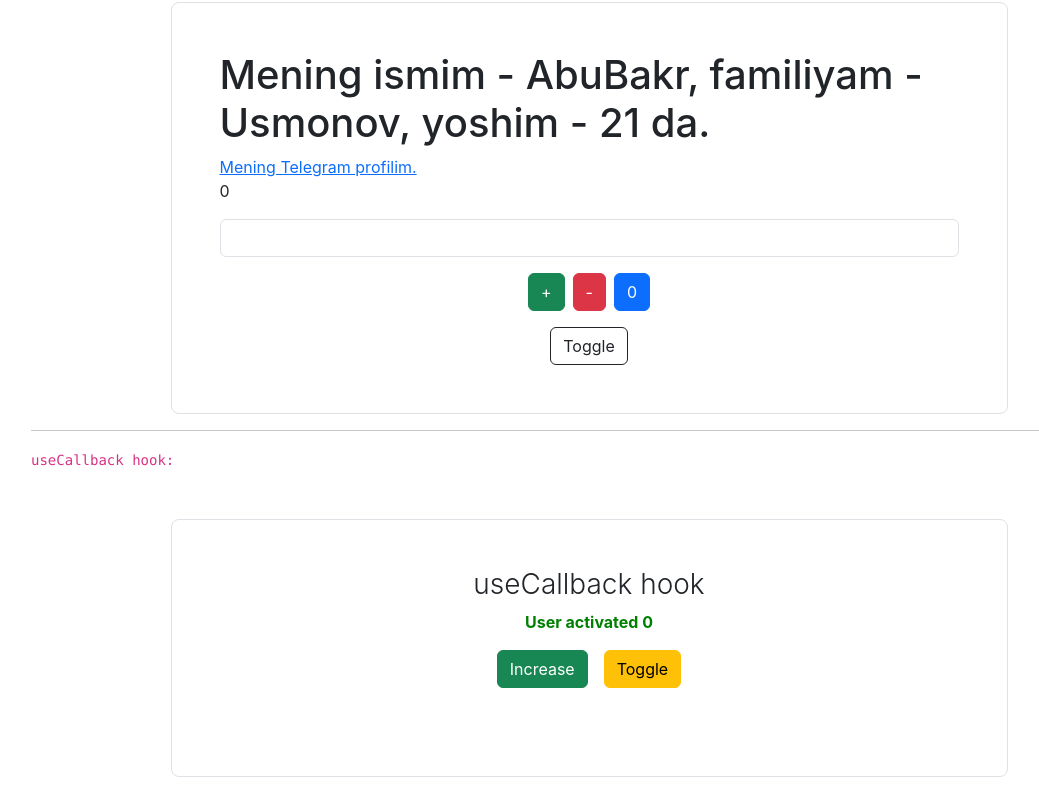
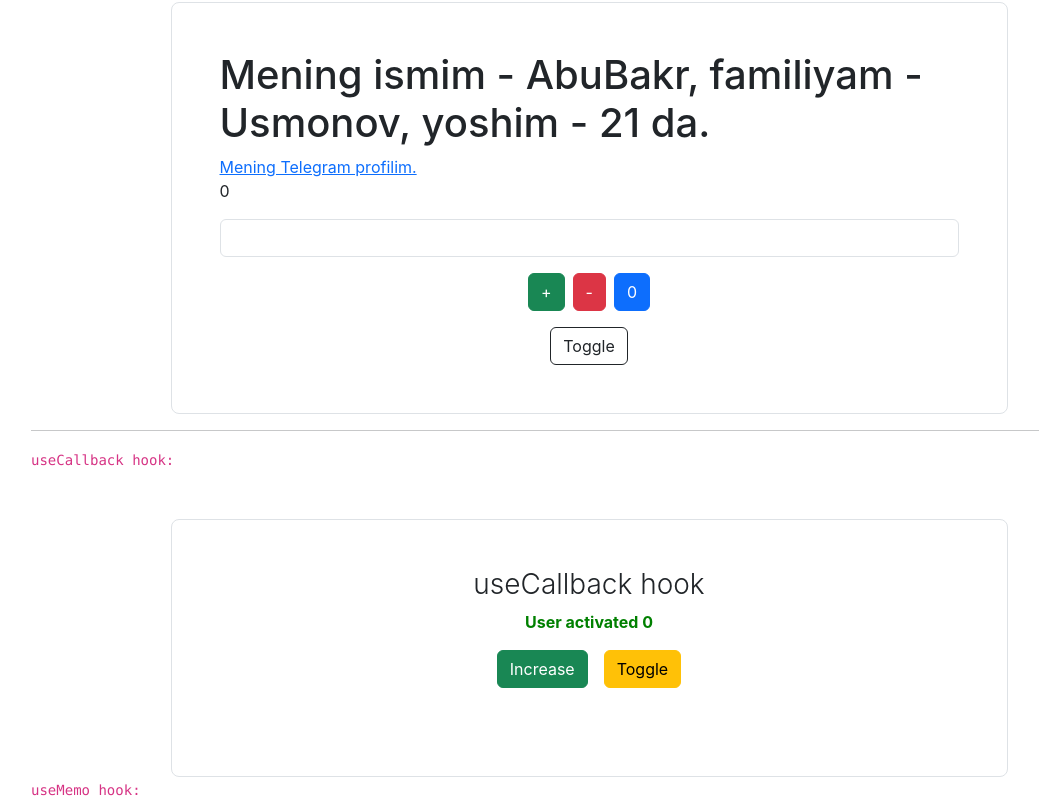
Before and after one commit to AkobirCoder/ReactJS-tutorial, a React (Create React App) app in the folder react-hooks-tutorial-app/: page / in a window 1280 px wide. Shown: the part 1142-1943 px from the top of the page, without its empty margins (51-1090 px from the left). Before the commit the page ends 1919 px from the top, so only its background shows below. Built offline with nearby package versions, Linux system fonts and the light colour scheme.

Commit message:
./react-hooks-tutorial-app/src/components/app/App.jsx was updated

```diff
--- a/react-hooks-tutorial-app/src/components/app/App.jsx
+++ b/react-hooks-tutorial-app/src/components/app/App.jsx
@@ -5,6 +5,7 @@ import State from '../state/State';
 import User from '../hooks/UseStateHook';
 import UserSecond from '../hooks/UseEffectHook';
 import UseCallbackHook from '../hooks/UseCallbackHook';
+import UseMemoHook from '../hooks/UseMemoHook';
 
 const App = () => {
     const [isDisplay, setIsDisplay] = useState(true);
@@ -35,6 +36,9 @@ const App = () => {
 
             {/* useCallback hook: */}
             <UseCallbackHook />
+
+            {/* useMemo hook: */}
+            <UseMemoHook />
         </Fragment>
     );
 }
```
